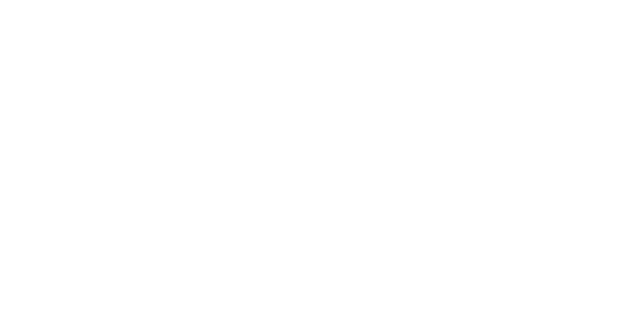
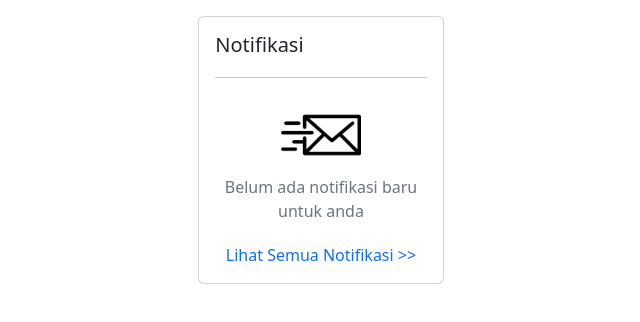
Before and after one commit to annasabdulloh/BINAR_Studpen_Final_Prj_FE-1, a React (Create React App) app: page /NotifikasiPopUp in a window 1280 px wide. Before the commit this address had no page. Shown: the top 322 px of the page, without its empty margins (554-1194 px from the left). Built offline with nearby package versions, Linux system fonts and the light colour scheme.

Commit message:
Add profile jdwlpnerbangan notif verif

```diff
--- a/src/App.js
+++ b/src/App.js
@@ -12,6 +12,7 @@ import NotifikasiAda from "./pages/Notifikasi/notifAda"
 import Verifikasi from "./pages/Verifikasi/verif";
 import VerifikasiGagal from "./pages/Verifikasi/verifGagal";
 import SettingPass from "./pages/Profile/settPass";
+import PagePopUpNotif from './pages/Notifikasi/popUpNotif'
 
 
 import './App.css';
@@ -27,6 +28,7 @@ function App() {
         <Route path="/verifikasi" element ={<Verifikasi/>}/>
         <Route path="/verifikasiGagal" element ={<VerifikasiGagal/>}/>
         <Route path="/settingPassword" element ={<SettingPass/>}/>
+        <Route path="/NotifikasiPopUp" element ={<PagePopUpNotif/>}/>
       </Routes>
     </BrowserRouter>
   );
--- a/src/components/Notifikasi/notifAda.js
+++ b/src/components/Notifikasi/notifAda.js
@@ -50,11 +50,13 @@ function NotifAda() {
             <div className=' col-sm-5'>
                 <div className='card g-3 p-3' style={{height: 450}}>
                     <div className='col-12'>
-                        <div className='card p-3 mb-3' style={{ width: 400, height: 100}}>
-                            <h6 className='text-primary'>Pembelian Tiket</h6>
-                            <p><small>Anda sudah memesan tiket, silahkan dilanjutkan untuk pembayaran dengan metode yang anda gunakan.
-                            </small></p>
-                        </div>
+                        <li className='list-group-item'>
+                            <div className='card p-3 mb-3' style={{ width: 400, height: 100}}>
+                                <h6 className='text-primary'>Pembelian Tiket</h6>
+                                <p><small>Anda sudah memesan tiket, silahkan dilanjutkan untuk pembayaran dengan metode yang anda gunakan.
+                                </small></p>
+                            </div>
+                        </li>
                         <div className='card p-3 mb-3' style={{ width: 400, height: 100}}>
                             <h6 className='text-primary'>Pembelian Tiket</h6>
                             <p><small>Anda sudah memesan tiket, silahkan dilanjutkan untuk pembayaran dengan metode yang anda gunakan.
--- /dev/null
+++ b/src/components/Notifikasi/popUpNotif.js
@@ -0,0 +1,30 @@
+import React from 'react'
+import { Link } from 'react-router-dom'
+
+function PopUpNotifikasi() {
+  return (
+    <div className='row p-3 justify-content-center position-absolute top-0 start-50 jarak'>
+        <div className='col-sm-7'>
+          <div className='card'>
+            <div className='card-body p-3'>
+                <h5 className='card-title mb-1'>Notifikasi</h5>
+                <div className="d-flex justify-content-center">
+                    <hr className="hr hr-blurry"  style={{width: 404, height: 2}}></hr>
+                </div>
+                <div className='d-flex justify-content-center'>
+                    <img src="./assets/images/amplop.png" alt='amplop' style={{ height: 80, width: 80}}/>
+                </div>
+                <div className='d-flex justify-content-center text-secondary mb-1'>
+                    <p className='text-center'>Belum ada notifikasi baru untuk anda</p>
+                </div>
+                <div className='d-flex justify-content-center text-primary'>
+                    <Link to='#' className='text-center text-decoration-none'>Lihat Semua Notifikasi &gt;&gt;</Link>
+                </div>
+            </div>
+          </div>
+        </div>
+    </div>
+  )
+}
+
+export default PopUpNotifikasi
--- /dev/null
+++ b/src/pages/Notifikasi/popUpNotif.js
@@ -0,0 +1,12 @@
+import React from 'react'
+import PopUpNotifikasi from '../../components/Notifikasi/popUpNotif'
+
+function PagePopUpNotif() {
+  return (
+    <div>
+      <PopUpNotifikasi />
+    </div>
+  )
+}
+
+export default PagePopUpNotif
```
Also changed, not shown: src/components/Profile/profilePerusahaan.js (added, +11 -0 lines), public/assets/images/girl.png (added).
